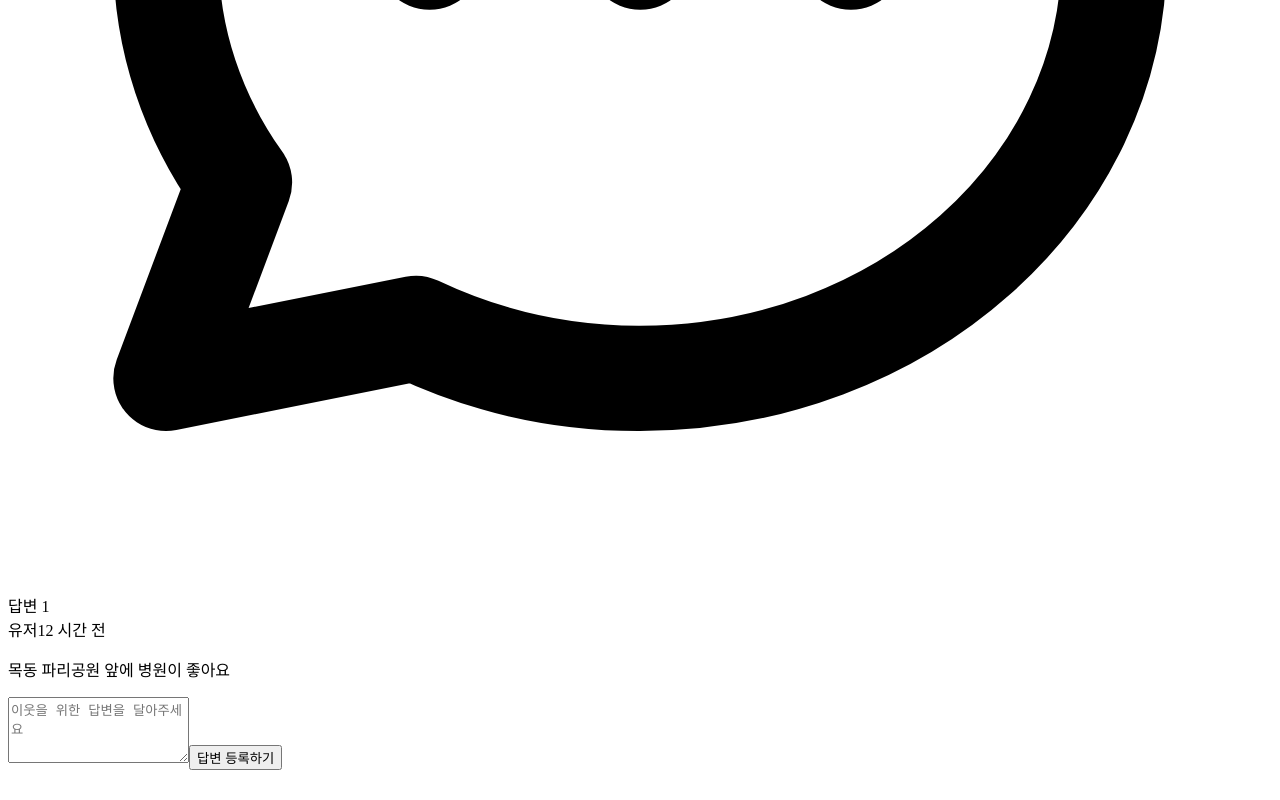
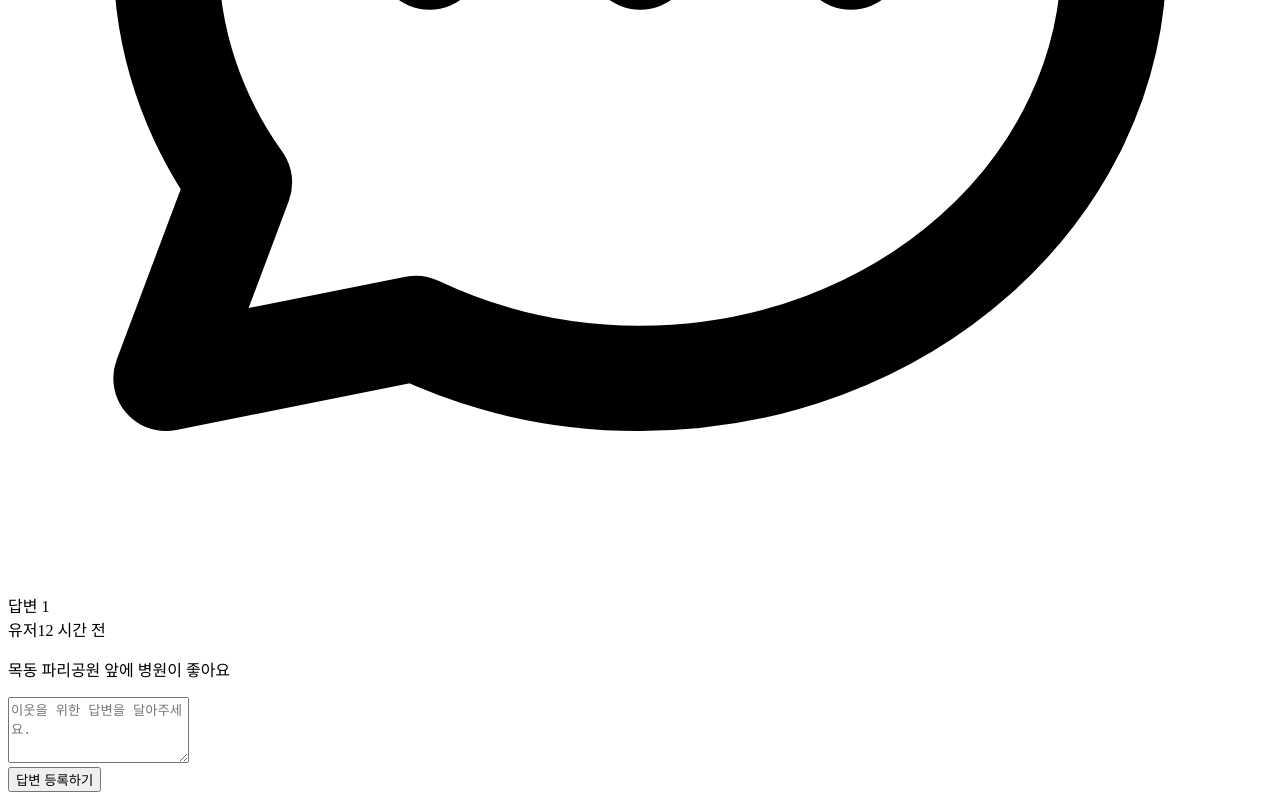
Before and after one commit to phj9020/CarrotMarket, a Next.js app: page /community/0 in a window 1280 px wide. Shown: the part 2132-2932 px from the top of the page. Before the commit the page ends 2910 px from the top, so only its background shows below. Built offline with nearby package versions, Linux system fonts and the light colour scheme.

Commit message:
[Refactoring]-TextArea Component added & applied to each screen

```diff
--- a/pages/community/[id].tsx
+++ b/pages/community/[id].tsx
@@ -1,5 +1,7 @@
 import type { NextPage } from 'next';
+import Button from '../components/button';
 import HeadInfo from '../components/head';
+import Textarea from '../components/textarea';
 import Layout from './../components/layout';
 
 const CommunityPostDetail: NextPage = () => {
@@ -69,9 +71,9 @@ const CommunityPostDetail: NextPage = () => {
                         </div>
                     </div>
                 </div>
-                <div className="px-4">
-                    <textarea className="w-full mt-1 border-gray-300 rounded-md shadow-sm resize-none focus:ring-orange-500 focus:border-orange-500 focus:outline-none" rows={4} placeholder="이웃을 위한 답변을 달아주세요" />
-                    <button className="w-full px-4 py-2 mt-2 text-sm font-medium text-white bg-orange-500 border border-transparent rounded-md shadow-sm hover:bg-orange-600 focus:ring-2 focus:ring-offset-2 focus:ring-orange-500 focus:outline-none">답변 등록하기</button>
+                <div className="px-4 space-y-5">
+                    <Textarea placeholder="이웃을 위한 답변을 달아주세요." />
+                    <Button text="답변 등록하기" />
                 </div>
             </div>
         </Layout>
--- a/pages/community/write.tsx
+++ b/pages/community/write.tsx
@@ -2,14 +2,15 @@ import type { NextPage } from 'next';
 import Button from '../components/button';
 import HeadInfo from '../components/head';
 import Layout from '../components/layout';
+import Textarea from '../components/textarea';
 
 const Write : NextPage = () => {
     return (
         // react hook form
         <Layout title="동네생활 글쓰기" canGoBack>
             <HeadInfo title="동네생활 글쓰기 | 캐럿마켓" keywordContent="Next.js, tailwind, Phj9020" descriptionContent="캐럿마켓 글쓰기" />
-            <div className="px-4 pb-10">
-                <textarea className="w-full mt-1 border-gray-300 rounded-md shadow-sm resize-none focus:ring-orange-500 focus:border-orange-500 focus:outline-none" rows={4} placeholder="동네 이웃에게 궁금한 질문을 물어보세요" />
+            <div className="px-4 pb-10 space-y-5">
+                <Textarea placeholder="동네 이웃에게 궁금한 질문을 물어보세요"/>
                 <Button text="질문 등록하기" />
             </div>
         </Layout>
--- /dev/null
+++ b/pages/components/textarea.tsx
@@ -0,0 +1,19 @@
+
+interface TextAreaProps {
+    label?: string;
+    name?: string;
+    [key: string]: any;
+}
+
+export default function Textarea({ label, name, ...rest }: TextAreaProps) {
+    return (
+        <div>
+            {label ?
+                <label htmlFor={name} className="block mb-1 text-sm font-medium text-gray-700">{label}</label>
+                : null
+            }
+            <textarea id={name} {...rest} className="w-full mt-1 border-gray-300 rounded-md shadow-sm resize-none focus:ring-orange-500 focus:border-orange-500 focus:outline-none" rows={4} />
+        </div>
+
+    )
+}
--- a/pages/live/create.tsx
+++ b/pages/live/create.tsx
@@ -3,6 +3,7 @@ import Button from '../components/button';
 import Input from '../components/input';
 import Layout from '../components/layout';
 import HeadInfo from './../components/head';
+import Textarea from './../components/textarea';
 
 const Create: NextPage = () => {
     return (
@@ -11,10 +12,7 @@ const Create: NextPage = () => {
             <div className="px-4 pb-16 space-y-5">
                 <Input type="text" label="라이브 제목" name="streamTitle" kind="text" required placeholder="상품 이름을 입력하세요" />
                 <Input type="number" label="가격" name="productPrice" kind="price" required placeholder="1000" />
-                <div>
-                    <label htmlFor="productDescription" className="block mb-1 text-sm font-medium text-gray-700">상품 설명</label>
-                    <textarea id="productDescription" className="w-full mt-1 border-gray-300 rounded-md shadow-sm resize-none focus:ring-orange-500 focus:border-orange-500 focus:outline-none" rows={4} placeholder="상품에 대한 상세한 설명을 달아주세요" />
-                </div>
+                <Textarea label="상품 설명" name="productDescription"  placeholder="상품에 대한 상세한 설명을 달아주세요" />
                 <Button text="라이브 시작하기"/>
             </div>
         </Layout>
--- a/pages/profile/index.tsx
+++ b/pages/profile/index.tsx
@@ -5,7 +5,7 @@ import HeadInfo from './../components/head';
 
 const Profile: NextPage = () => {
     return (
-        <Layout title="나의 당근 프로필" hasTabBar>
+        <Layout title="나의 캐럿 프로필" hasTabBar>
             <HeadInfo title="프로필 | 캐럿마켓" keywordContent="Next.js, tailwind, Phj9020" descriptionContent="캐럿마켓 내 프로필" />
             <div className="px-4 py-10">
                 <div className="flex items-center space-x-3">
```
Also changed, not shown: pages/items/upload.tsx (+3 -5 lines).
